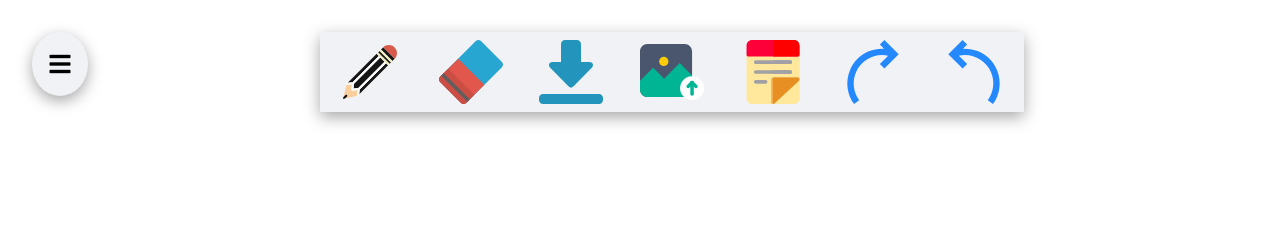
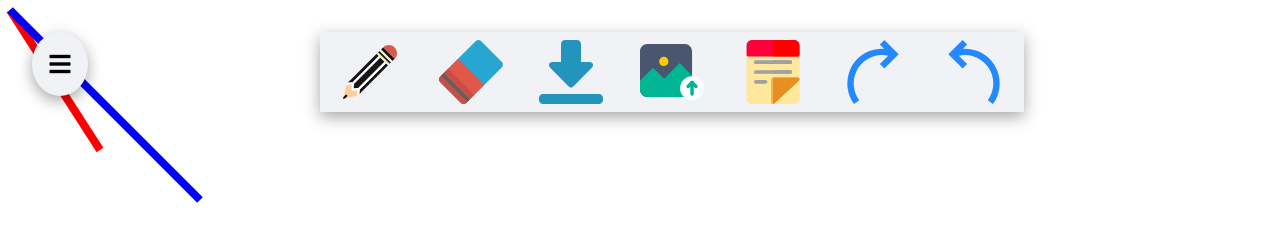
Before and after one commit to nikhil00shinde/Open-Board, a plain HTML site: page index.html in a window 1280 px wide. Drawn offline with Linux system fonts and the light colour scheme.

Commit message:
canvas basic

```diff
--- /dev/null
+++ b/canvas.js
@@ -0,0 +1,21 @@
+let canvas = document.querySelector("canvas");
+canvas.width = window.innerWidth;
+canvas.height = window.innerHeight;
+
+//API -> to draw graphics
+let tool = canvas.getContext("2d");
+
+tool.strokeStyle = "red"; //color
+tool.lineWidth = "8"; //width (thickness)
+
+tool.beginPath(); //new graphic (path) (line)
+tool.moveTo(10, 10); //start point
+tool.lineTo(100, 150); //end point
+tool.stroke(); //fill color(fill graphic)
+
+tool.strokeStyle = "blue";
+tool.beginPath();
+// agar hum beginPath nhi denge toh old path ke end se start hoga hamara naya path
+tool.moveTo(10, 10);
+tool.lineTo(200, 200);
+tool.stroke();
--- a/index.html
+++ b/index.html
@@ -49,6 +49,11 @@
 				<textarea></textarea>
 			</div>
 		</div> -->
+
+		<!-- Canvas - Graphics Drawing (2d) -->
+		<!-- HTML Element , API(Browser Api) -->
+		<canvas></canvas>
 		<script src="tools.js"></script>
+		<script src="./canvas.js"></script>
 	</body>
 </html>
```
